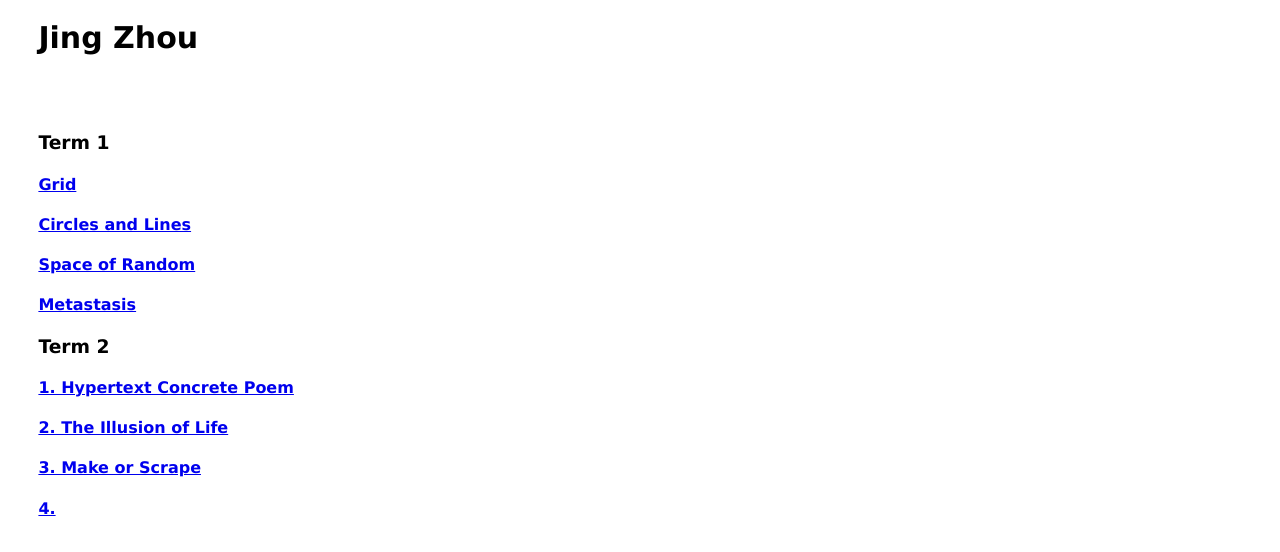
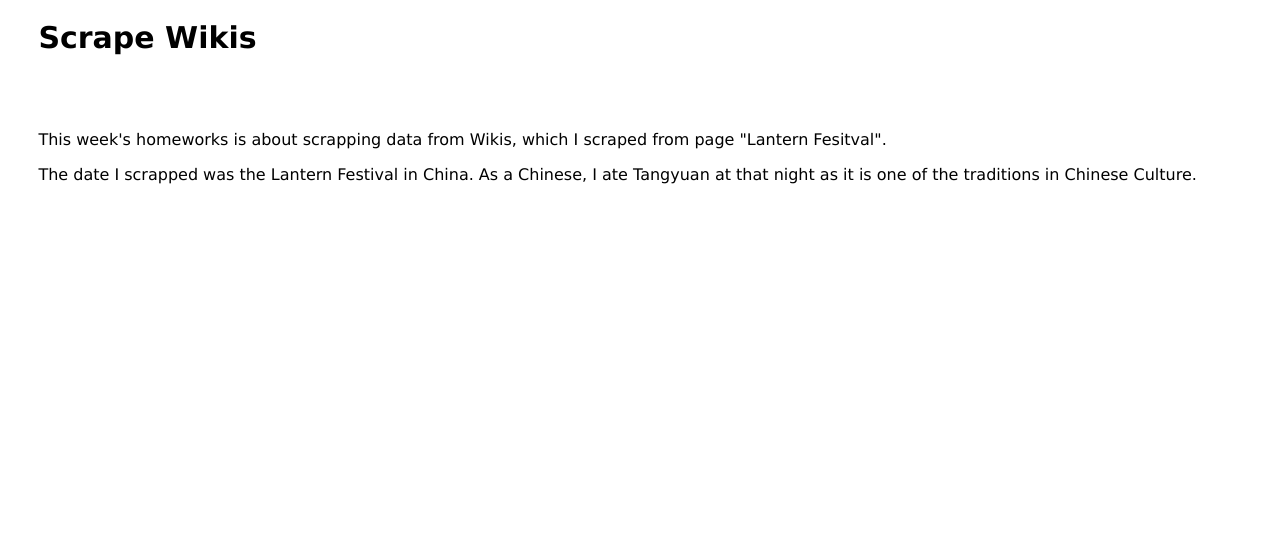
Before and after one commit to JingggZz/Week-3-Make-or-Scrape, a website: page index.html in a window 1280 px wide. Drawn offline with Linux system fonts and the light colour scheme.

Commit message:
Update index.html

```diff
--- a/index.html
+++ b/index.html
@@ -6,76 +6,24 @@
         <!-- meta viewport tag needed to make site responsive on mobile devices https://developer.mozilla.org/en-US/docs/Web/HTML/Viewport_meta_tag -->
         <meta name="viewport" content="width=device-width, initial-scale=1" />
 
-        <title>WCC Portfolio</title>
+        <title>Week 3 Make or Scrape</title>
 
         <link rel="stylesheet" href="./css/style.css">
 
     </head>
     <body>
         <header>
-            <h1>Jing Zhou</h1>
+            <h1>Scrape Wikis</h1>
 
         </header>
 
         <main>
-             <h3>Term 1</h3>
-             <section class="flex-container">
-
-                <div class="flex-item">
-                    <a id = "grid" href="https://jingggzz.github.io/Grid/">
-                        <h4>Grid</h4>
-                    </a>
-                </div>
-
-                <div class="flex-item">
-                    <a id = "circle-and-lines" href="https://jingggzz.github.io/Circles-and-Lines/">
-                        <h4>Circles and Lines</h4>
-                    </a>
-                </div>
-
-                <div class="flex-item">
-                    <a id = "space-of-random" href="https://jingggzz.github.io/Space-of-Random/">
-                        <h4>Space of Random</h4>
-                    </a>
-                </div>
-
-                <div class="flex-item">
-                    <a id = "metastasis" href="https://jingggzz.github.io/Metastasis/">
-                        <h4>Metastasis</h4>
-                    </a>
-                </div>
-             </section>
-
-            <h3>Term 2</h3>
-            <section class="flex-container">
-
-                <div class="flex-item">
-                    <a id = "week1" href="https://jingggzz.github.io/Week-1-Hypertext-Concrete-Poem/">
-                        <h4>1. Hypertext Concrete Poem</h4>
-                    </a>
-                </div>
-
-                <div class="flex-item">
-                    <a id = "week2" href="https://jingggzz.github.io/Week2-The-Illusion-of-Life/">
-                        <h4>2. The Illusion of Life </h4>
-                    </a>
-                </div>
-
-                <div class="flex-item">
-                    <a href="https://jingggzz.github.io/Week-3-Make-or-Scrape/">
-                        <h4>3. Make or Scrape</h4>
-                    </a>
-                </div>
-
-                <div class="flex-item">
-                    <a href="#">
-                        <h4>4.</h4>
-                    </a>
-                </div>
-
-                    <!-- Keep adding per week -->
-
-            </section>
+             <p>
+                This week's homeworks is about scrapping data from Wikis, which I scraped from page "Lantern Fesitval".
+             </p>
+             <p>
+                The date I scrapped was the Lantern Festival in China. As a Chinese, I ate Tangyuan at that night as it is one of the traditions in Chinese Culture.
+             </p>
 
         </main>
         <footer>
```
